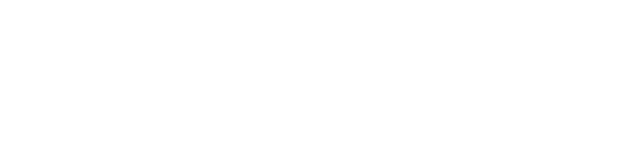
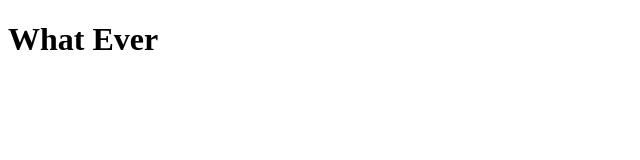
Before and after one commit to zahirul4848/git-one, a plain HTML site: page index.html in a window 1280 px wide. Shown: the whole page, without its empty margins (0-640 px from the left). Drawn offline with Linux system fonts and the light colour scheme.

Commit message:
Added Title

```diff
--- a/index.html
+++ b/index.html
@@ -6,6 +6,6 @@
   <title>My Second Commit</title>
 </head>
 <body>
-
+  <h1>What Ever</h1>
 </body>
 </html>
```
